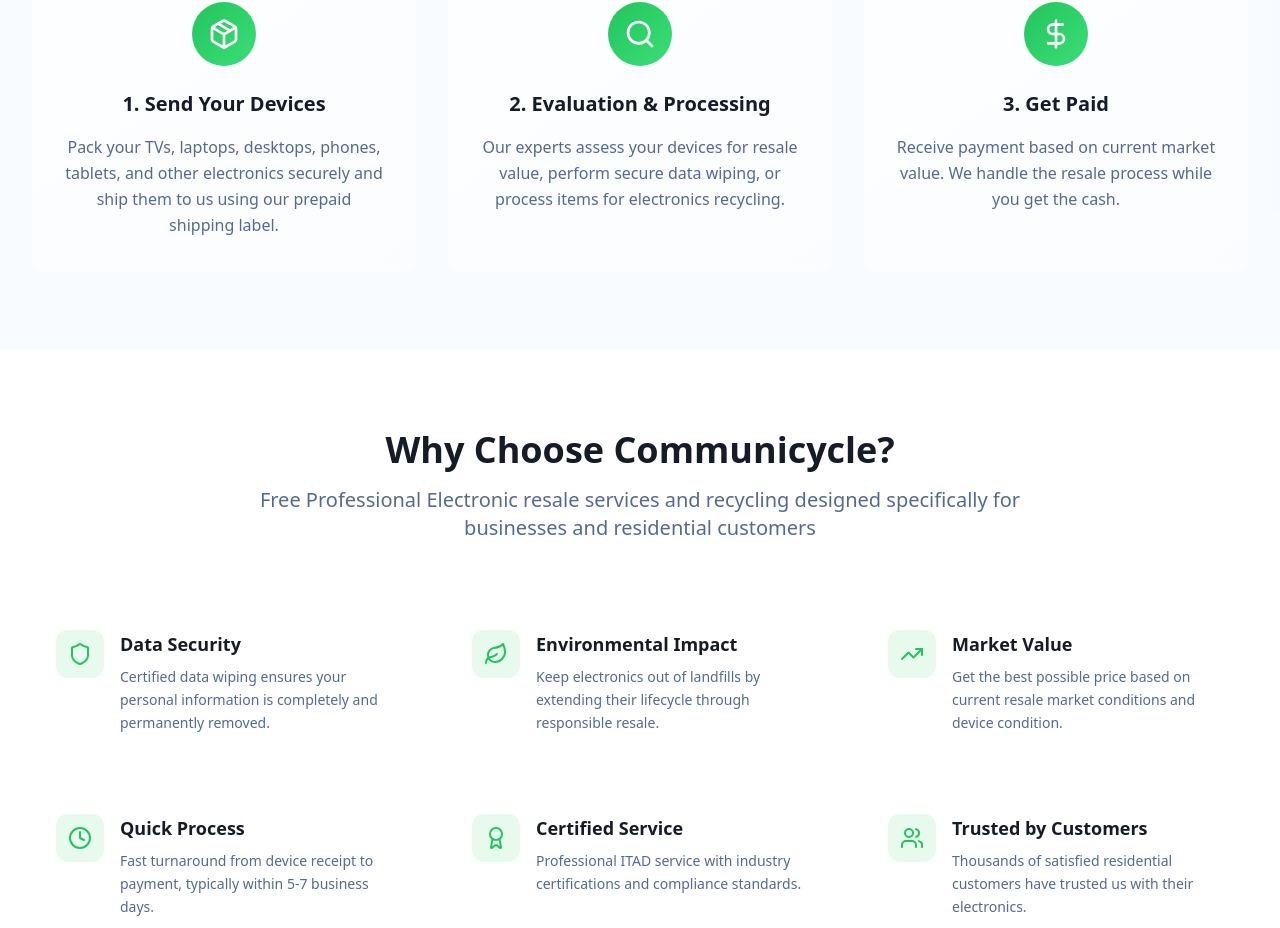
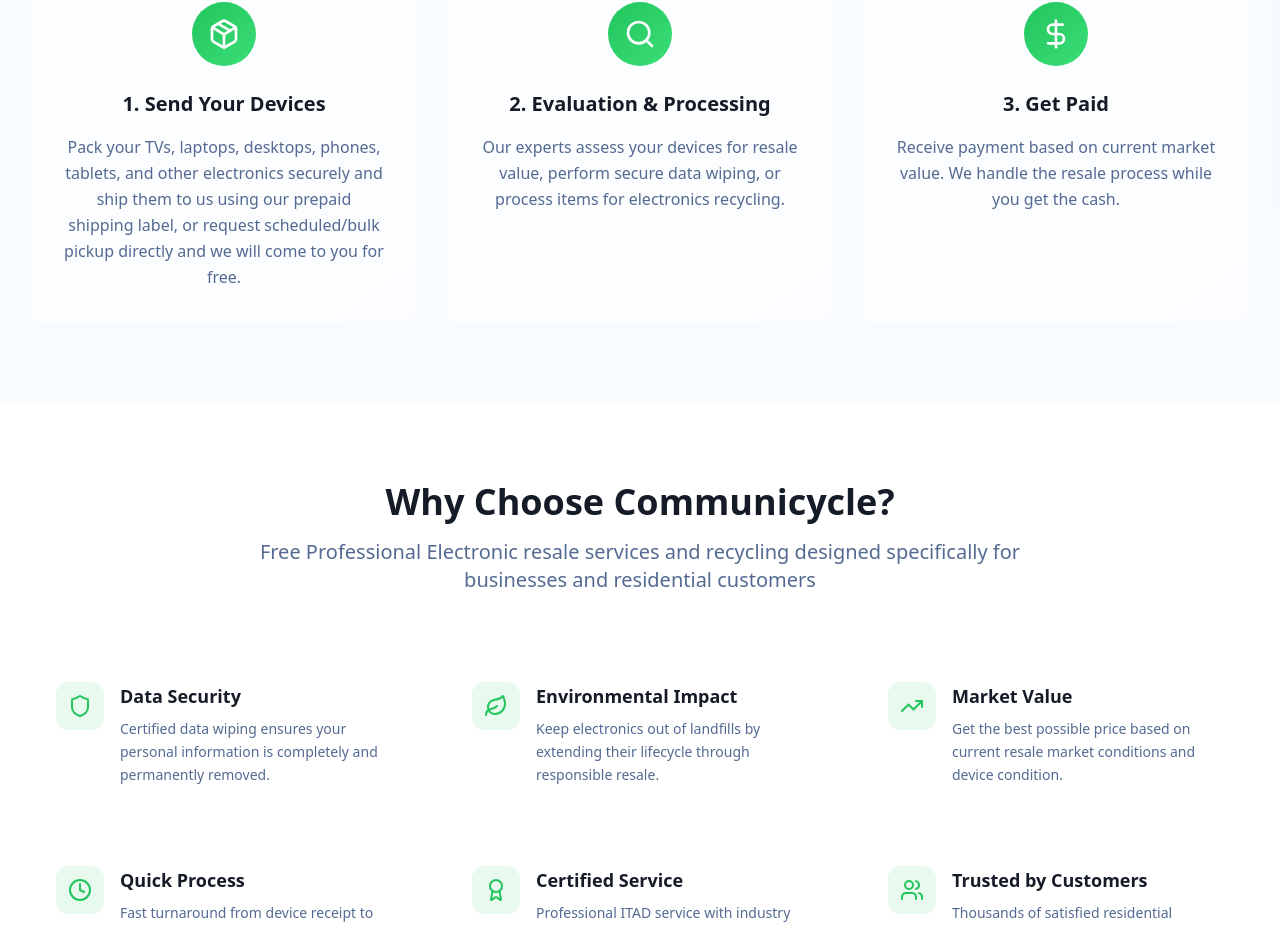
Before and after one commit to Communicycle/communicycle, a React (Vite) app: page / in a window 1280 px wide. Shown: the part 1058-1986 px from the top of the page. Built offline with nearby package versions, Linux system fonts and the light colour scheme.

Commit message:
Refactor: Update "How It Works" section
Update the "How It Works" section to reflect the new pickup options.

```diff
--- a/src/components/HowItWorks.tsx
+++ b/src/components/HowItWorks.tsx
@@ -5,7 +5,7 @@ const steps = [
   {
     icon: Package,
     title: "1. Send Your Devices",
-    description: "Pack your TVs, laptops, desktops, phones, tablets, and other electronics securely and ship them to us using our prepaid shipping label."
+    description: "Pack your TVs, laptops, desktops, phones, tablets, and other electronics securely and ship them to us using our prepaid shipping label, or request scheduled/bulk pickup directly and we will come to you for free."
   },
   {
     icon: Search,
```
